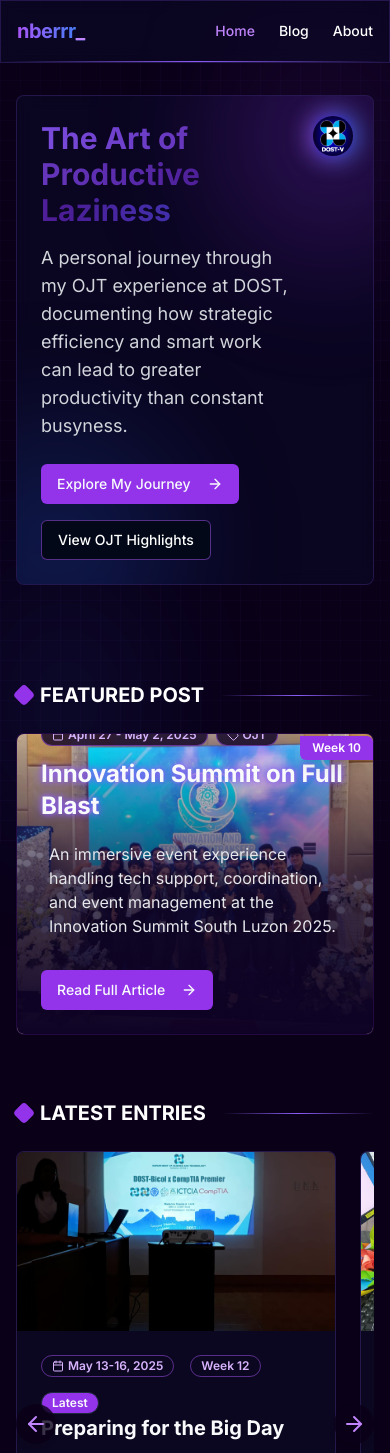
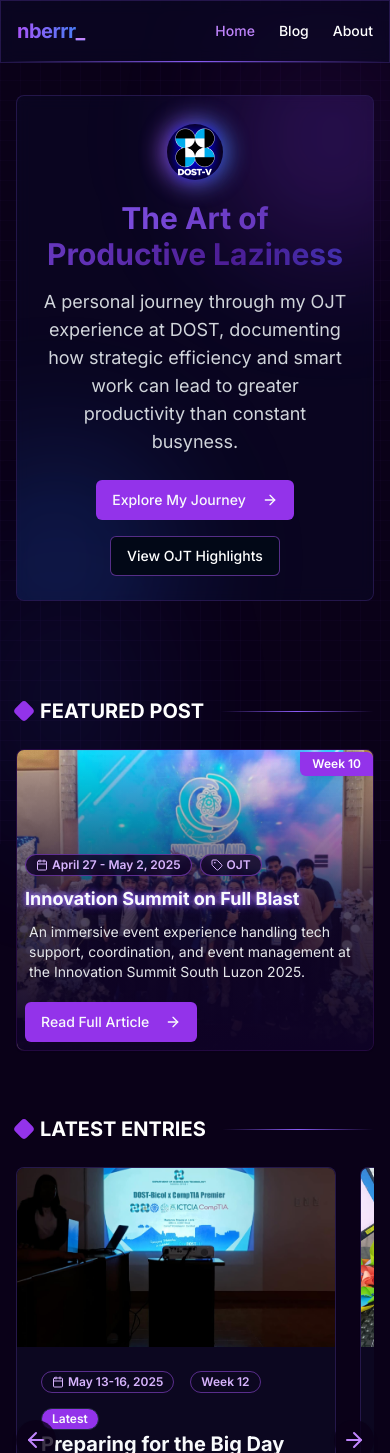
Before and after one commit to nberrr/OJT-blog, a Next.js app: page / in a window 390 px wide. Shown: the top 1453 px of the page. Built offline with nearby package versions, Linux system fonts and the light colour scheme.

Commit message:
fix mobile ui

```diff
--- a/app/blog/[slug]/page.tsx
+++ b/app/blog/[slug]/page.tsx
@@ -104,7 +104,7 @@ export default function BlogPostPage({ params }: { params: Promise<{ slug: strin
               dangerouslySetInnerHTML={{ __html: post.content }}
             />
 
-            <div className="grid grid-cols-1 md:grid-cols-2 lg:grid-cols-3 gap-6 mb-12">
+            <div className="grid grid-cols-2 md:grid-cols-3 gap-6 mb-12">
               {post.images.map((image, index) => (
                 <div key={index} className="relative aspect-square rounded-lg overflow-hidden">
                   <Image
@@ -119,9 +119,9 @@ export default function BlogPostPage({ params }: { params: Promise<{ slug: strin
           </article>
 
           {/* Previous/Next Navigation */}
-          <div className="flex justify-between max-w-4xl mx-auto my-12 gap-4">
+          <div className="flex flex-col md:flex-row gap-4 max-w-4xl mx-auto my-12">
             {prevPost ? (
-              <Link href={`/blog/${prevPost.slug}`} className="block flex-1">
+              <Link href={`/blog/${prevPost.slug}`} className="block w-full md:w-auto">
                 <div className="border border-purple-900/40 rounded-lg p-4 hover:bg-purple-900/10 transition-colors">
                   <div className="text-xs text-gray-400 mb-1 flex items-center">
                     <ArrowLeft className="h-4 w-4 mr-1" /> Previous
@@ -131,7 +131,7 @@ export default function BlogPostPage({ params }: { params: Promise<{ slug: strin
               </Link>
             ) : <div />}
             {nextPost ? (
-              <Link href={`/blog/${nextPost.slug}`} className="block flex-1 text-right">
+              <Link href={`/blog/${nextPost.slug}`} className="block w-full md:w-auto text-right">
                 <div className="border border-purple-900/40 rounded-lg p-4 hover:bg-purple-900/10 transition-colors">
                   <div className="text-xs text-gray-400 mb-1 flex items-center justify-end">
                     Next <ArrowRight className="h-4 w-4 ml-1" />
--- a/app/blog/page.tsx
+++ b/app/blog/page.tsx
@@ -33,6 +33,13 @@ export default function Blog() {
   });
   const scrollRef = useRef<HTMLDivElement>(null);
   const [openWeek, setOpenWeek] = useState<string | null>(null);
+
+  // Auto-expand the top entry on mobile when posts or sortOrder changes
+  useEffect(() => {
+    if (posts.length > 0) {
+      setOpenWeek(posts[0].slug);
+    }
+  }, [sortOrder, posts.length]);
 
   function scrollContainer(direction: number) {
     if (scrollRef.current) {
@@ -95,25 +102,12 @@ export default function Blog() {
           </div>
 
           {/* Weekly Posts Section */}
-          {/* Desktop: Horizontal scrollable list with images and titles */}
-          <div className="hidden md:block">
-            <div className="relative">
-              <button
-                className="absolute left-0 top-1/2 -translate-y-1/2 z-10 bg-[#0a0118]/80 p-2 rounded-full shadow-md"
-                onClick={() => scrollContainer(-1)}
-                aria-label="Scroll left"
-              >
-                <ArrowLeft className="h-6 w-6 text-purple-400" />
-              </button>
-              <div
-                ref={scrollRef}
-                className="flex gap-6 overflow-x-auto snap-x snap-mandatory scroll-smooth pb-4 hide-scrollbar"
-              >
+          {/* Desktop: Static grid of weekly posts */}
+          <div className="hidden md:grid gap-6 grid-cols-2 lg:grid-cols-3">
             {posts.map((post: BlogPost, i: number) => (
-                  <div key={i} className="min-w-[320px] max-w-xs snap-center transition-transform duration-300" id={post.slug}>
-                    <Card className="tech-card overflow-hidden">
-                      <div className="flex flex-col md:flex-row">
-                        <div className="w-full md:w-1/3 relative aspect-[16/9]">
+              <Card key={i} className="tech-card overflow-hidden" id={post.slug}>
+                <div className="flex flex-col">
+                  <div className="w-full relative aspect-[16/9]">
                     <Image
                       src={getImagePath(post.src)}
                       alt={post.title}
@@ -121,7 +115,19 @@ export default function Blog() {
                       className="object-cover w-full h-full"
                     />
                   </div>
-                        <div className="p-6 md:w-2/3">
+                  <div className="p-6">
+                    <div className="flex items-center space-x-4 mb-3">
+                      <Badge variant="outline" className="border-purple-500/50 text-purple-300">
+                        <Calendar className="h-3 w-3 mr-1" />
+                        {post.date}
+                      </Badge>
+                      <Badge variant="outline" className="border-purple-500/50 text-purple-300">
+                        {post.week}
+                      </Badge>
+                      {post.slug === latestPost.slug && (
+                        <Badge className="bg-purple-600 hover:bg-purple-700">Latest</Badge>
+                      )}
+                    </div>
                     <h3 className="text-xl font-bold mb-2 hover:text-purple-400 transition-colors">
                       <Link href={`/blog/${post.slug}`}>{post.title}</Link>
                     </h3>
@@ -135,17 +141,7 @@ export default function Blog() {
                   </div>
                 </div>
               </Card>
-                  </div>
             ))}
-              </div>
-              <button
-                className="absolute right-0 top-1/2 -translate-y-1/2 z-10 bg-[#0a0118]/80 p-2 rounded-full shadow-md"
-                onClick={() => scrollContainer(1)}
-                aria-label="Scroll right"
-              >
-                <ArrowRight className="h-6 w-6 text-purple-400" />
-              </button>
-            </div>
           </div>
           {/* Mobile: Vertical collapsible list of week titles and cards */}
           <div className="block md:hidden">
--- a/app/page.tsx
+++ b/app/page.tsx
@@ -85,17 +85,17 @@ export default function Home() {
               <div className="absolute -right-20 -top-20 w-60 h-60 bg-purple-600/20 rounded-full blur-3xl"></div>
               <div className="absolute -left-20 -bottom-20 w-60 h-60 bg-blue-600/20 rounded-full blur-3xl"></div>
 
-              {/* Mobile logo - top right */}
-              <div className="absolute top-4 right-4 md:hidden">
-                <div className="relative w-12 h-12">
+              {/* Mobile logo - center above heading */}
+              <div className="md:hidden flex justify-center mb-4">
+                <div className="relative w-16 h-16">
                   <div className="absolute inset-0 rounded-full bg-gradient-to-r from-purple-500 to-blue-500 animate-pulse blur-md"></div>
                   <div className="absolute inset-1 rounded-full bg-[#0a0118] flex items-center justify-center">
                     <Image
                       src="/DOSTlogo.png"
                       alt="DOST Logo"
-                      width={100}
-                      height={100}
-                      className="object-contain w-8 h-8 drop-shadow-[0_1px_6px_blue]"
+                      width={128}
+                      height={128}
+                      className="object-contain w-12 h-12 drop-shadow-[0_1px_6px_blue]"
                       priority
                     />
                   </div>
@@ -103,14 +103,14 @@ export default function Home() {
               </div>
 
               <div className="relative flex flex-col md:flex-row items-center gap-6 md:gap-10">
-                <div className="w-full md:w-2/3 pr-14 md:pr-0">
+                <div className="w-full flex-col text-center md:w-2/3  md:pr-0">
                   <h1 className="text-3xl md:text-5xl font-bold mb-4">
                     <span className="animated-gradient-text">The Art of Productive Laziness</span>
                   </h1>
                   <p className="text-lg text-gray-300 mb-6">
                   A personal journey through my OJT experience at DOST, documenting how strategic efficiency and smart work can lead to greater productivity than constant busyness.
                   </p>
-                  <div className="flex flex-wrap gap-4">
+                  <div className="flex flex-wrap justify-center gap-4">
                     <Link href="/blog">
                     <Button className="bg-purple-600 hover:bg-purple-700 tech-button">
                       Explore My Journey
@@ -163,7 +163,7 @@ export default function Home() {
                       alt={featuredPost.title}
                       width={800}
                       height={400}
-                      className="w-full h-[300px] md:h-[400px] object-cover"
+                      className="w-full h-[300px] md:h-[400px] object-cover scale-110 md:scale-100 transition-transform duration-300"
                     />
                     <div className="absolute inset-0 bg-gradient-to-t from-[#0e0225] via-[#0e0225]/70 to-transparent"></div>
                     <div className="absolute top-0 right-0 z-10">
@@ -178,7 +178,7 @@ export default function Home() {
                         </Badge>
                       </div>
                     )}
-                    <div className="absolute bottom-0 left-0 right-0 p-6 md:p-8">
+                    <div className="absolute bottom-0 left-0 right-0 p-2 sm:p-4 md:p-8 featured-overlay">
                       <div className="flex flex-wrap items-center gap-2 mb-3">
                         <Badge variant="outline" className="border-purple-500/50 text-purple-300 whitespace-nowrap bg-[#0e0225]/80 backdrop-blur-sm">
                           <Calendar className="h-3 w-3 mr-1" />
@@ -189,10 +189,10 @@ export default function Home() {
                           OJT
                         </Badge>
                       </div>
-                      <h1 className="text-2xl md:text-4xl font-bold mb-3 neon-text text-shadow-lg">
+                      <h1 className="text-lg sm:text-xl md:text-4xl font-bold mb-2 neon-text text-shadow-lg leading-tight">
                         {featuredPost.title}
                       </h1>
-                      <p className="text-gray-200 mb-6 max-w-3xl text-shadow-sm p-2 rounded-md md:bg-transparent md:p-0 md:backdrop-blur-none">
+                      <p className="text-gray-200 mb-4 max-w-3xl text-shadow-sm p-1 rounded-md text-sm sm:text-base md:bg-transparent md:p-0 md:backdrop-blur-none line-clamp-3">
                         {featuredPost.description}
                       </p>
                       <Link href={`/blog/${featuredPost.slug}`}>
```
Lines whose indentation alone changed are shown as unchanged.
